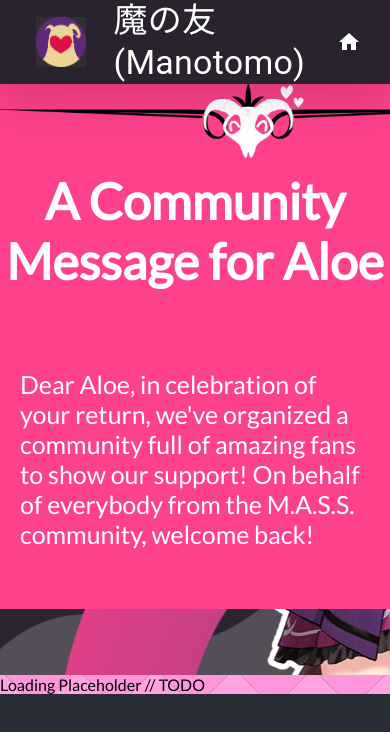
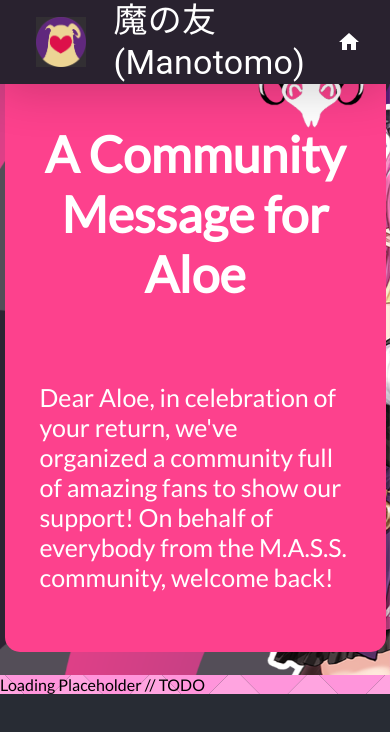
Before and after one commit to AreYouW/mano-aloe, a React (Create React App) app in the folder frontend/: page / in a window 390 px wide. Shown: the top 732 px of the page. Built offline with nearby package versions, Linux system fonts and the light colour scheme; no server answers; what react-in-viewport would draw is missing.

Commit message:
quick fix for padding

```diff
--- a/frontend/src/App.css
+++ b/frontend/src/App.css
@@ -10,6 +10,7 @@ body {
 	margin: 15px;
 	margin-top: 2rem;
 	width: 50%;
+	padding: 15px;
 
 	background-color: #dc4087;
 	color: #fff;
@@ -18,8 +19,7 @@ body {
 
 @media (max-width: 900px) {
 	.community-message-card {
-		width: 100%;
-
+		width: 90%;
 	}
 }
 
```
